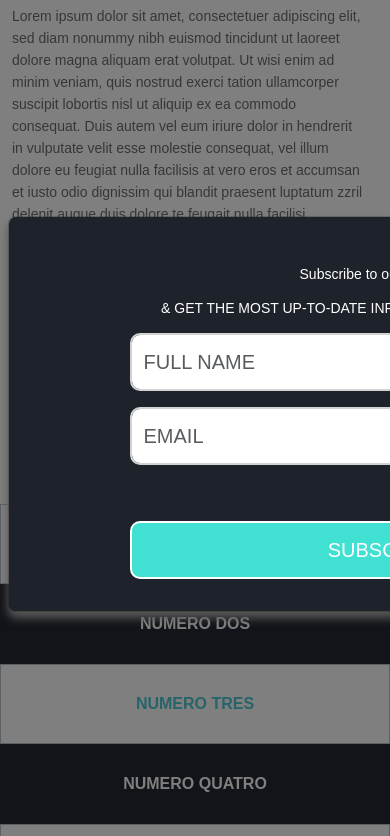
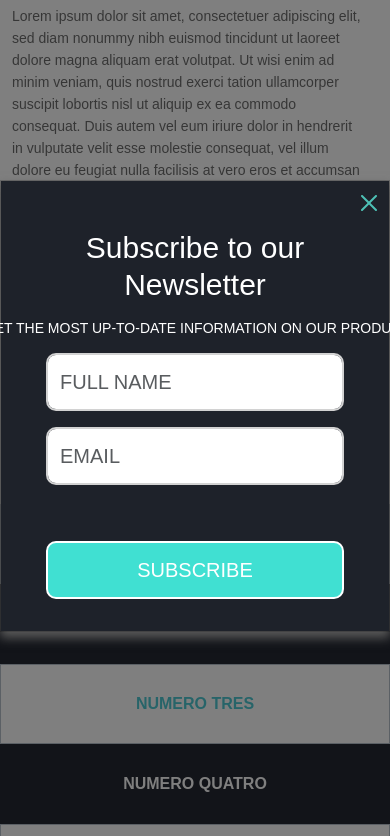
Before and after one commit to tridarreltri/life-assist-challenge, a plain HTML site: page index.html in a window 390 px wide. Both pictures are taken after a click on the button "JOIN NEWSLETTER". Shown: the part 716-1552 px from the top of the page. Drawn offline with nearby package versions, Linux system fonts and the light colour scheme; a web font is replaced by a local one.

Commit message:
finished modal on small screen

```diff
--- a/wwwroot/css/site.css
+++ b/wwwroot/css/site.css
@@ -65,6 +65,39 @@ body {
     .box-margin-top{
         margin-top: 59px !important;
     }
+
+    .modal-dialog {
+    max-width: 100%;
+    width: 100%;
+    margin: 0;
+  }
+
+  .modal-content {
+    border-radius: 0;
+    width: 100% !important;
+    height: auto;
+  }
+
+  body.modal-open {
+    padding-right: 0 !important; /* Removes scrollbar-induced padding */
+  }
+
+  .modal-name,
+  .modal-email,
+  .modal-button {
+    width: 298px !important;
+  }
+
+  .newsletterheader{
+    font-size: 30px !important;
+    line-height: 37px !important;
+}
+
+.newsLetterDescription {
+    font-size: 14px;
+    line-height: 17px;
+    width: 298px;
+}
 }
 
 h1 span {
@@ -197,6 +230,7 @@ p{
     color: #bfbfbf;
     opacity: 1;
 }
+
 .modal-email{
     background-color: #fff;
     border: 2px solid #d2d2d2;
@@ -207,7 +241,6 @@ p{
     line-height: 24px;
     color: #bfbfbf;
     opacity: 1;
-    /* margin-top: 40px; */
 }
 .modal-button {
     background-color: #40E0D2;
@@ -246,13 +279,4 @@ p{
     opacity: 1;
     width: 913px;
     letter-spacing: 0px;
-
-    /* position: absolute;
-    left: 50%;
-    right: 50%;
-    transform: translate(-50%, -50%); */
 }
-
-/* .modal-body{
-    position: relative;
-} */
```
Also changed, not shown: index.html (+8 -4 lines).
